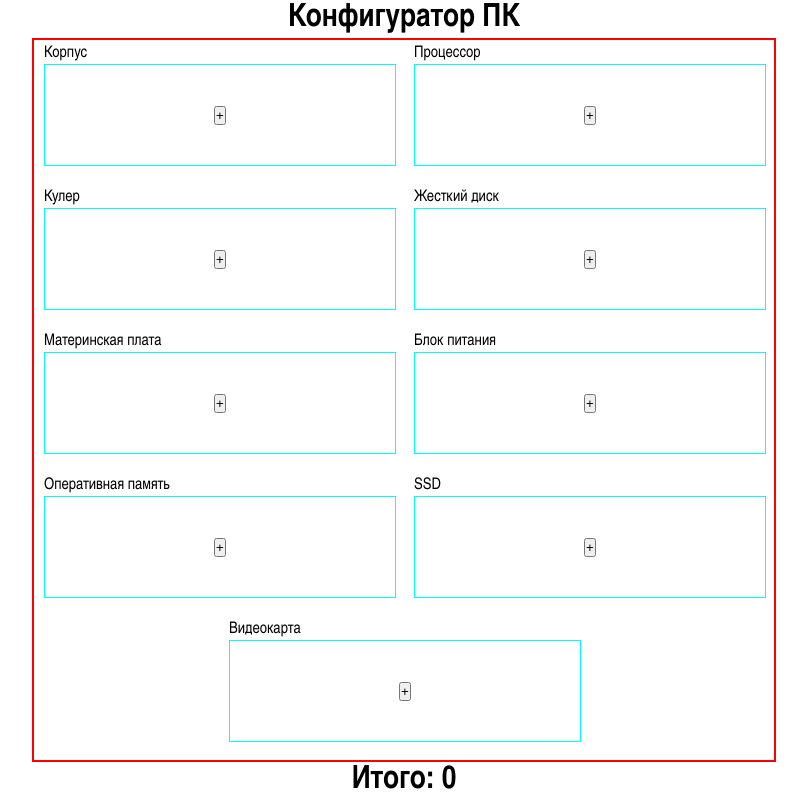
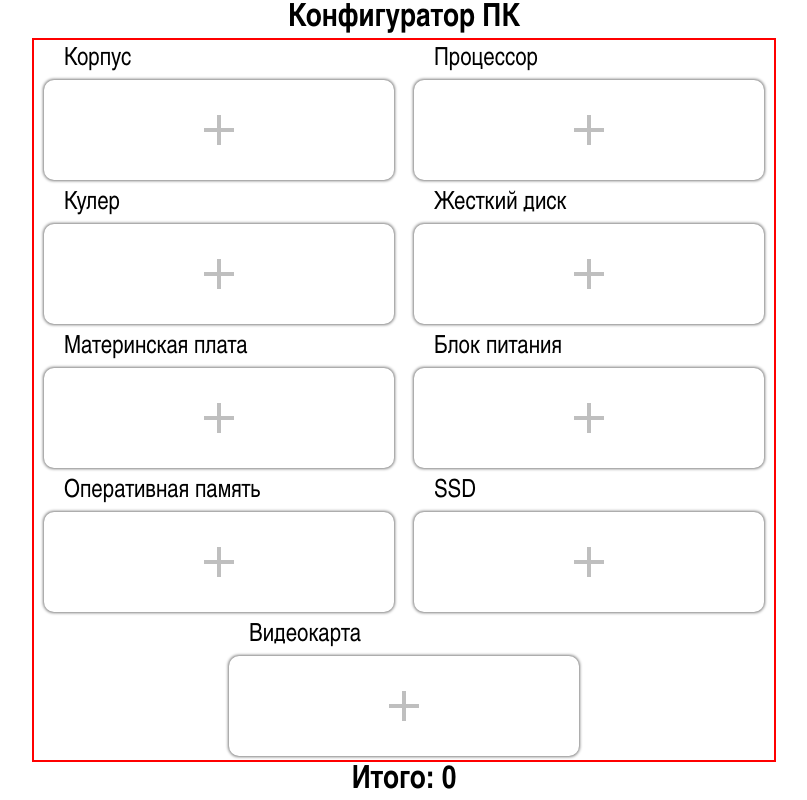
Before and after one commit to AndreyKosDir/PC-Configurator-React, a React (Create React App) app: page / in a window 1280 px wide. Shown: the whole page, without its empty margins (236-1043 px from the left). Built offline with nearby package versions, Linux system fonts and the light colour scheme.

Commit message:
Перенесены css стили со старого проекта (надо всё нахер переписать)

```diff
--- a/src/App.css
+++ b/src/App.css
@@ -42,17 +42,3 @@ body {
   flex-wrap: wrap;
   border: red 2px solid;
 }
-
-.item {
-  height: 100px;
-  width: 100%;
-  display: flex;
-  align-items: center;
-  justify-content: center;
-  border: aqua 1px solid;
-}
-
-.item-container {
-  padding-top: 5px;
-  width: 350px;
-}
--- a/src/App.tsx
+++ b/src/App.tsx
@@ -19,6 +19,9 @@ export type TItemsData = {
 export const DetailsContext = createContext({});
 
 function  App({dataLoader}: {dataLoader: DataLoader}) {
+  // TODO: тут вообще хер пойми что переделать нахер
+  //  слишком много state и надо добавлять будет ещё (для id выбранной детали например)
+  //  можно заюзать контекст, чтобы прокинуть колбек на выбор детали из каталога
   const detailsViewData = dataLoader.getPartsViewData();
   const [totalSum, setTotalSum] = useState(0);
   // Данные по выбранным деталям из каталога
@@ -46,7 +49,7 @@ function  App({dataLoader}: {dataLoader: DataLoader}) {
   }
 
   const selectCallback = (item: IItemData): void => {
-    console.log(item);
+    // setItemsData();
     setCatalogData(null);
   }
 
--- a/src/components/Catalog.css
+++ b/src/components/Catalog.css
@@ -40,6 +40,7 @@
     display: flex;
     justify-content: center;
     align-items: center;
+    margin-bottom: 10px;
 }
 
 .page-selector {
--- /dev/null
+++ b/src/components/PCPart.css
@@ -0,0 +1,137 @@
+.item {
+    height: 100px;
+    width: 100%;
+    display: flex;
+    align-items: center;
+    justify-content: center;
+    /*border: aqua 1px solid;*/
+}
+
+.item-container {
+    padding-top: 5px;
+    width: 350px;
+}
+
+.head {
+    height: 30px;
+    display: flex;
+    align-self: start;
+    font-size: 25px;
+    padding-left: 20px;
+}
+
+.active, .notActive {
+    border-radius: 10px;
+    overflow: hidden;
+    margin-top: 5px;
+}
+
+.notActive {
+    background-color: white;
+    display: flex;
+    align-items: center;
+    justify-content: center;
+    color: gray;
+    box-shadow: 0 0 3px 1px gray;
+    cursor: pointer;
+    transition: transform 0.5s;
+}
+
+.notActive:hover {
+    box-shadow: 0 0 3px 1px teal;
+    transform: scale(1.01);
+}
+
+/* TODO: Херь какая-то переверстать надо чтобы крест рисовался за счет css*/
+/*  вообще этот элемент переверстать весь и стили переделать, а то говно*/
+.cross {
+    opacity: 0.5;
+    width: 36px;
+    height: 36px;
+    border-radius: 50%;
+    display: flex;
+    justify-content: center;
+    align-items: center;
+    transition: transform 0.5s;
+    border: none;
+    background-color: unset;
+}
+
+.cross:before, .cross:after {
+    position: absolute;
+    content: '';
+    height: 30px;
+    width: 4px;
+    background-color: gray;
+    transition: transform 0.5s;
+}
+
+.cross:after {
+    transform: rotate(90deg);
+}
+
+.notActive:hover .cross {
+    box-shadow: 0 0 3px 2px teal;
+    transform: scale(1.25);
+}
+
+.notActive:hover .cross:before, .notActive:hover .cross:after {
+    background-color: teal;
+}
+
+.notActive:hover .cross:after {
+    background-color: teal;
+}
+
+.active {
+    display: grid;
+    grid-template:
+                "img name close"
+                "img price price";
+    box-shadow: 0 0 5px 2px teal;
+    font-size: 18px;
+}
+
+.active .name, .active .price {
+    display: flex;
+    justify-content: center;
+    height: 50px;
+    font-weight: bold;
+}
+
+.img {
+    grid-area: img;
+    width: 100px;
+    height: 100px;
+    margin-left: 5px;
+    -webkit-user-drag: none;
+    object-fit: contain;
+}
+
+.name {
+    grid-area: name;
+    width: 265px;
+    align-items: start;
+}
+
+.name span {
+    margin: 5px 5px 0 5px;
+    text-align: center;
+}
+
+.price {
+    grid-area: price;
+    width: 295px;
+    color: teal;
+    align-items: center;
+    font-size: 20px;
+}
+
+.price span {
+    transition: font-size 0.5s;
+}
+
+.active:hover .price span {
+    text-shadow: 1px 1px black;;
+    font-size: 22px;
+}
--- a/src/components/PCPart.tsx
+++ b/src/components/PCPart.tsx
@@ -1,5 +1,6 @@
 import {ReactElement} from 'react';
 import {IItemData} from '../interfaces/Interfaces';
+import './PCPart.css';
 
 interface IProps {
   data?: IItemData;
@@ -11,12 +12,10 @@ interface IProps {
 // возможно сразу стоит использовать контекст в App для передачи данных сюда из каталога
 
 export default function PCPart({data, partId, partName, openCatalog}: IProps): ReactElement {
-
-
   return (
     <div className="item-container">
-      <p>{partName}</p>
-      <div className="item">
+      <p className="head">{partName}</p>
+      <div className={`item ${data ? 'active' : 'notActive'}`}>
         {
           data
             ?
@@ -26,7 +25,7 @@ export default function PCPart({data, partId, partName, openCatalog}: IProps): R
               <div>{data.price}</div>
             </div>
             :
-            <button onClick={() => {
+            <button className="cross" onClick={() => {
               openCatalog(partId, partName);
             }}>
               +
```
